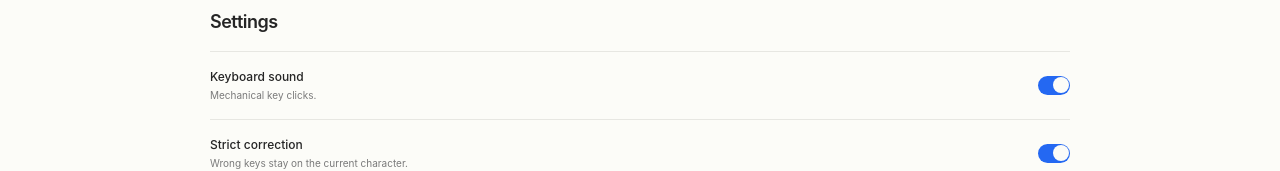
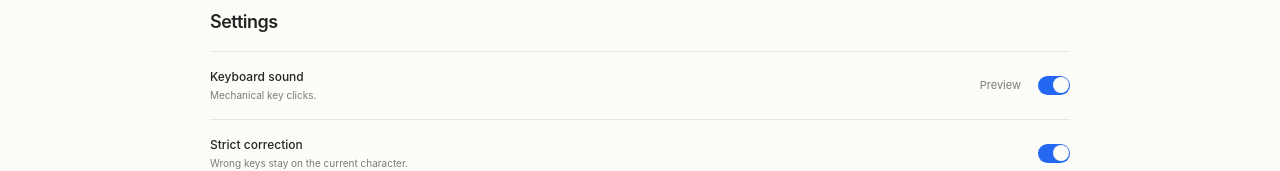
Before and after one commit to howlil/modu-app, a SvelteKit app: page /typing in a window 1280 px wide. Both pictures are taken after a click on the tab "Typing settings". Shown: the part 214-385 px from the top of the page. Built offline with nearby package versions, Linux system fonts and the light colour scheme.

Commit message:
fix(typing): add mechanical key sound preview in settings

```diff
--- a/src/routes/typing/+page.svelte
+++ b/src/routes/typing/+page.svelte
@@ -42,6 +42,7 @@
   let testMode = $state('time');
   let learningState = $state<TypingLearningState>(createInitialTypingState());
   let preferences = $state<TypingPreferences>({ ...DEFAULT_TYPING_PREFERENCES });
+  let audioUnavailable = $state(false);
   let blockIndex = $state(0);
   let drillText = $state('');
   let typedIndex = $state(0);
@@ -342,6 +343,10 @@
   function cycleGuide() {
     const current = guideLevel;
     manualGuideLevel = current >= 2 ? 0 : current + 1;
+  }
+
+  function previewKeyboardSound() {
+    audioUnavailable = !playTypingKeySound('correct', 'f');
   }
 
   function togglePreference(key: keyof TypingPreferences) {
@@ -810,12 +815,26 @@
             <div class="min-w-0">
               <strong class="block text-[12px] font-medium">Keyboard sound</strong>
               <span class="mt-0.5 block text-[10px] text-muted-foreground">Mechanical key clicks.</span>
+              {#if audioUnavailable}
+                <span class="mt-1 block text-[10px] text-destructive">Web Audio is unavailable in this browser.</span>
+              {/if}
             </div>
-            <Switch
-              checked={preferences.keyboardSound}
-              aria-label="Keyboard sound"
-              onclick={() => togglePreference('keyboardSound')}
-            />
+            <div class="flex shrink-0 items-center gap-2">
+              <Button
+                variant="ghost"
+                size="sm"
+                class="h-8 rounded-full px-2 text-[11px] font-normal text-muted-foreground shadow-none"
+                aria-label="Preview mechanical keyboard sound"
+                onclick={previewKeyboardSound}
+              >
+                Preview
+              </Button>
+              <Switch
+                checked={preferences.keyboardSound}
+                aria-label="Keyboard sound"
+                onclick={() => togglePreference('keyboardSound')}
+              />
+            </div>
           </div>
 
           <div class="flex items-center justify-between gap-5 py-4">
```
